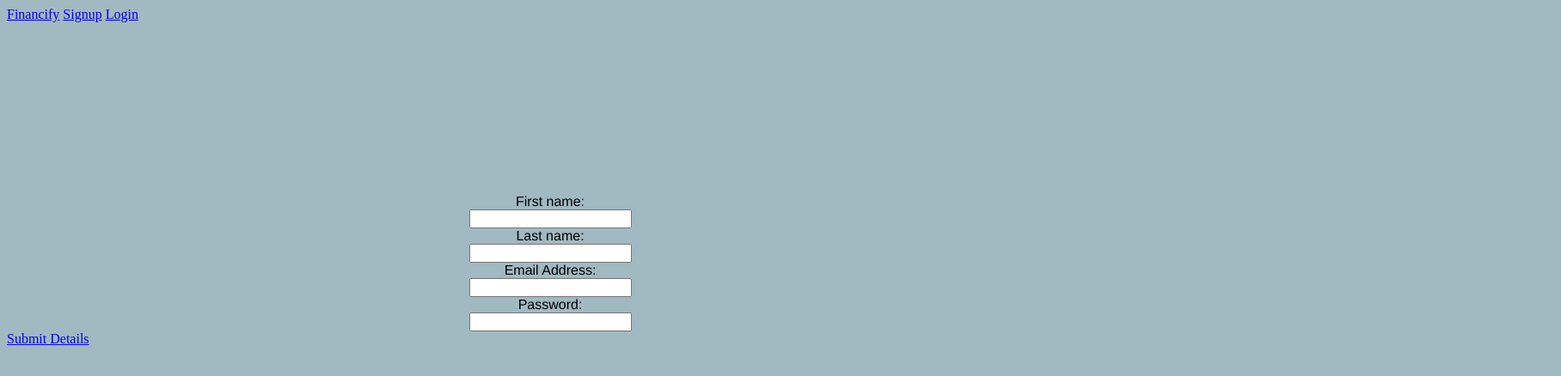
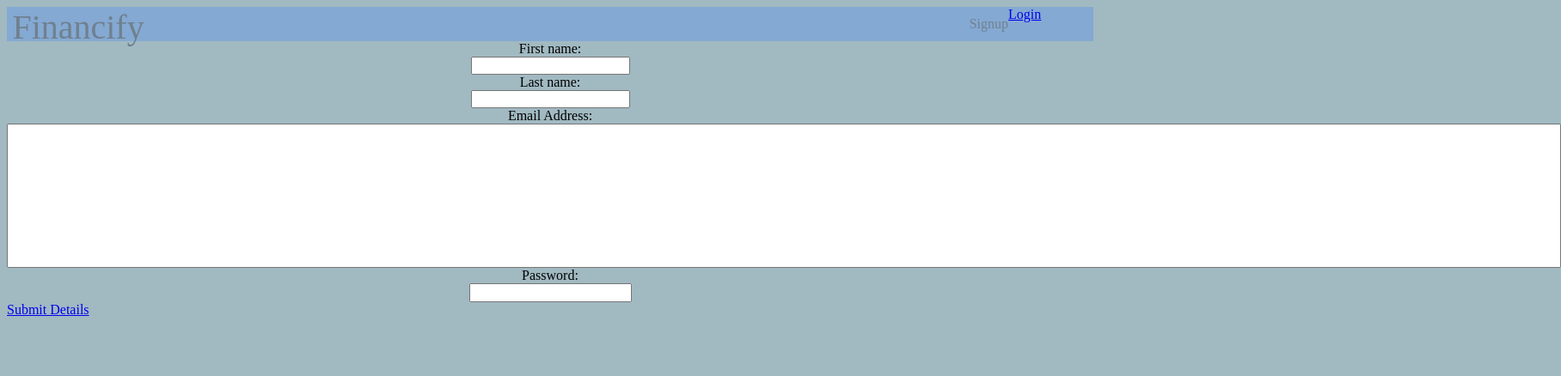
Before and after one commit to SirCashCammy/Financify-Folder, a website: page html/signupPage.html in a window 1280 px wide. Shown: the whole page at 86% size, 1816 px wide, since content can reach past the window. Drawn offline with Linux system fonts and the light colour scheme; files that its build step writes are made by us from their sources.

Commit message:
changes to frontend

```diff
--- a/html/signupPage.html
+++ b/html/signupPage.html
@@ -9,9 +9,9 @@
 </head>
 <body>
     <div class="topPage">
-        <a href="/index.html">Financify</a>
-        <a href ="/signupPage.html">Signup</a>
-        <a href="/loginPage.html" >Login</a>
+        <a href="/index.html" class="title">Financify</a>
+        <a href ="/signupPage.html" class="signupA">Signup</a>
+        <a href="/loginPage.html" class="LoginA">Login</a>
       </div>
 
     <form class ="signup">
--- a/styles/global.css
+++ b/styles/global.css
@@ -22,7 +22,6 @@ html, body {
   flex-direction: row;
   background-color:rgba(116, 161, 221, 0.623);
   margin: 0px;
-  text-decoration: underline;
 }
 
 .title {
@@ -65,6 +64,8 @@ html, body {
 .maryHolmContainer {
   display:flex;
   background-color:rgba(116, 161, 221, 0.623);
+  flex-direction: row;
+  text-align: center;
 }
 
 .maryHolmDescription {
@@ -72,6 +73,7 @@ html, body {
   display: flex;
   font-size:20px;
   margin-left: 1.5vh;
+  text-align: center;
 }
 
 .maryInterviewLink {
--- a/styles/signupPage.css
+++ b/styles/signupPage.css
@@ -3,20 +3,49 @@
 body {
     background-color:rgba(105, 144, 156, 0.623);
 
+/* styling for the header of body */
+.topPage {
+    max-height: 40px;
+    display: flex;
+    flex-direction: row;
+    background-color:rgba(116, 161, 221, 0.623);
+    margin: 0px;
+  }
 
-input[type=text]{
-    font-size: 14px;
+  .title {
+    text-align: left;
+      font-size: 2.5em;
+      margin-top: 0%;
+      margin-bottom: 0px;
+      margin-left: 0.5vw;
+      color:slategrey;
+      text-decoration: none;
+  }
+
+  .signupA {
+    margin-left: 75vw;
+    position: relative;
+    align-self: center;
+    color:slategrey;
+    text-decoration: none;
+    box-sizing: border-box;
+  }
+
+  .loginA {
+    margin-left: 25px;
+    align-self: center;
+    color:slategrey;
+    text-decoration: none;
+  }
+
+
+.signup {
+    text-align: center;
 }
 
-.signup {
-    font-family: 'Franklin Gothic Medium', 'Arial Narrow', Arial, sans-serif;
-    text-align: center;
-    margin-top: 200px;
-}
+input[type=email]{
+    font-size:  140px;
 
-
-input[type=email]{
-    font-size:  14px;
 }
 
 input[type=password]{
```
Also changed, not shown: html/index.html (+3 -3 lines).
